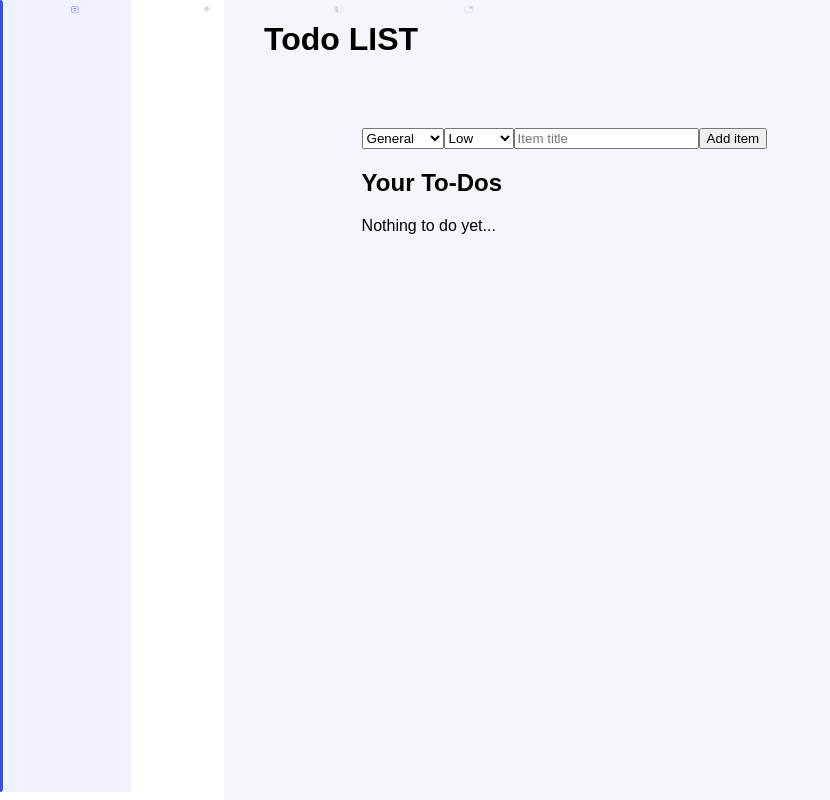
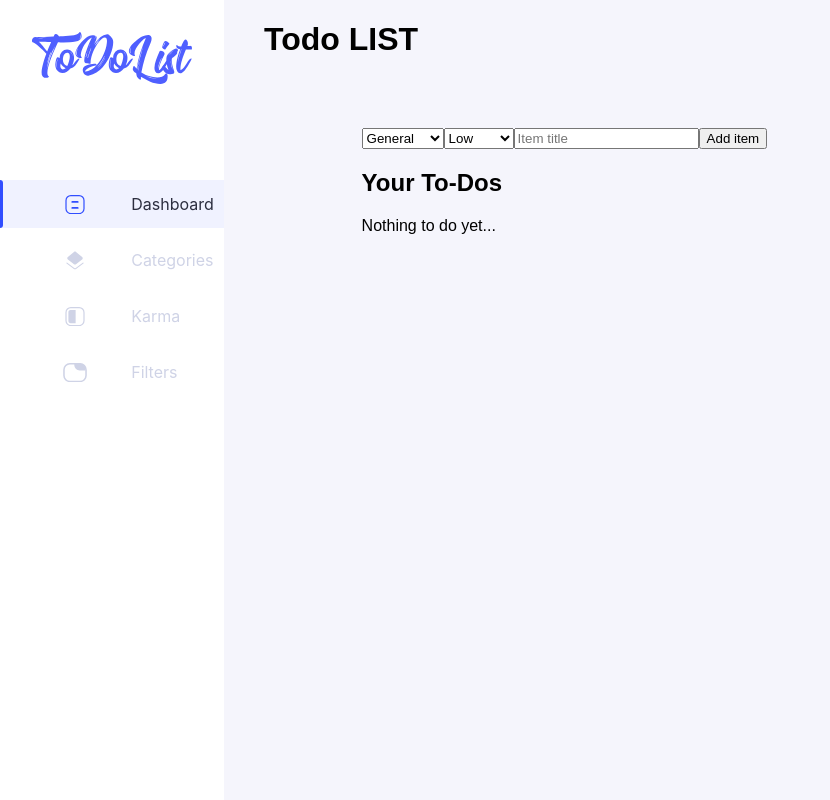
Before and after one commit to An1mus/merntodo, a React (Create React App) app: page / in a window 1280 px wide. Shown: the whole page, without its empty margins (0-830 px from the left). Built offline with nearby package versions, Linux system fonts and the light colour scheme.

Commit message:
Responsiveness check on high resolution

```diff
--- a/src/components/common/Nav/NavItem.tsx
+++ b/src/components/common/Nav/NavItem.tsx
@@ -87,7 +87,6 @@ const NavItemContainer = styled.div`
     }
 
     @media(min-width: 980px) {
-        display: initial;
         margin-bottom: 0.5rem;
         width: 100%;
 
@@ -116,6 +115,15 @@ const NavItemContainer = styled.div`
             margin-right: 1rem;
             margin-left: 2.2rem;
         }
+
+        svg {
+            height: 100%;
+            width: 100%;
+        }
+
+        .linkText {
+            display: initial;
+        }
     }
 `;
 
--- a/src/components/common/Nav/index.tsx
+++ b/src/components/common/Nav/index.tsx
@@ -26,6 +26,13 @@ const NavLinkItems = styled.div`
     justify-content: space-between;
     width: 50%;
     min-width: 23rem;
+
+    @media (min-width:980px) {
+        display: flex;
+        flex-direction: column;
+        min-width: initial;
+        width: 100%;
+    }
 `;
 
 const NavContainer = styled.div`
@@ -42,6 +49,8 @@ const NavContainer = styled.div`
     transitions: all .3s;
 
     @media (min-width:980px) {
+        flex-direction: column;
+        justify-content: start;
         bottom: 0;
         left: 0;
         top: 0;
```
